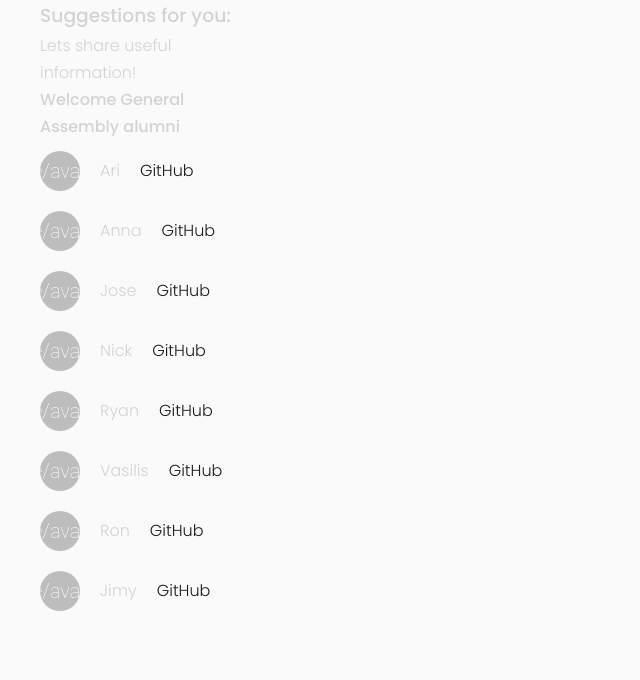
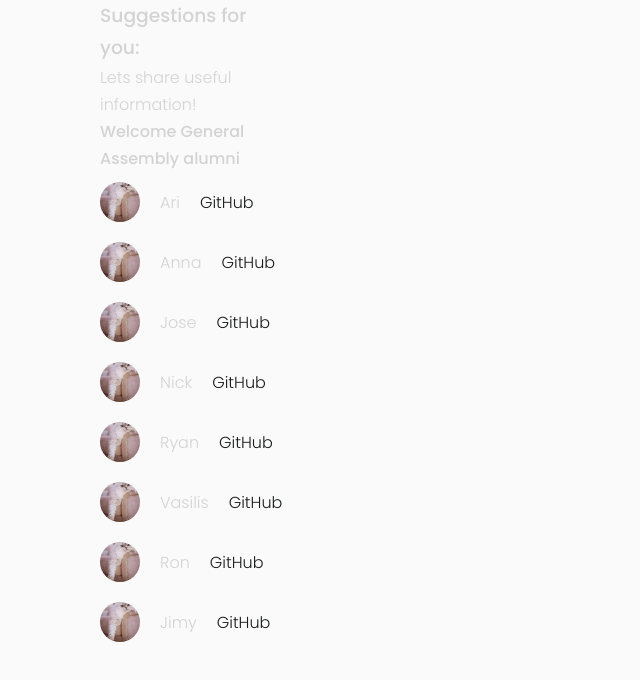
Before and after one commit to annadruzhinina/FrontEnd-Alike, a React (Create React App) app: page /r-navbar in a window 1280 px wide. Shown: the top 680 px of the page, without its empty margins (0-640 px from the left). Built offline with nearby package versions, Linux system fonts and the light colour scheme.

Commit message:
Add update on Home page

```diff
--- a/src/components/MemberInfo/MemberInfo.jsx
+++ b/src/components/MemberInfo/MemberInfo.jsx
@@ -1,11 +1,13 @@
+//import react
 import React from "react";
+// Import Avatar from mui
 import Avatar from "@mui/material/Avatar";
 import "./memberinfo.css";
 
 function MemberInfo({ username, imageUrl, github }) {
   return (
     <div className="member">
-      <Avatar>{imageUrl}</Avatar>
+      <Avatar src={imageUrl} />
       <span className="member-name">{username} </span>
       <a href={github} target="_blank">
         GitHub
--- a/src/components/Navbar/navbar.css
+++ b/src/components/Navbar/navbar.css
@@ -1,7 +1,7 @@
 .navbar {
   height: 100vh;
   border-right: solid rgb(222 236 254);
-  background-color: red;
+  background-color: #eaf4fecf;
   min-width: 200px;
   position: fixed;
   left: 0;
@@ -29,7 +29,7 @@
   margin-left: var(--space-base-half);
 }
 /* For tablets. */
-@media screen and (max-width: 860px) {
+@media screen and (max-width: 1022px) {
   .navbar-menu__text {
     display: none;
   }
--- a/src/components/Post/post.css
+++ b/src/components/Post/post.css
@@ -22,7 +22,7 @@
 .post_header {
   display: flex;
   align-items: center;
-  padding: 20px;
+  padding: var(--space-base-medium);
 }
 .post-avatar {
   margin-right: 10px;
--- a/src/components/RightNavbar/RightNavbar.jsx
+++ b/src/components/RightNavbar/RightNavbar.jsx
@@ -4,6 +4,7 @@
 import "./rightNavbar.css";
 // Import Avatar from mui
 import Avatar from "@mui/material/Avatar";
+// import component
 import MemberInfo from "../MemberInfo/MemberInfo.jsx";
 
 // our function
@@ -11,42 +12,42 @@
   const [avatar, setAvatars] = useState([
     {
       username: "Ari",
-      imageUrl: "./image/avatar.jpeg",
+      imageUrl: "./image/cat.jpeg",
       github: "https://github.com/argurjanaolloni",
     },
     {
       username: "Anna",
-      imageUrl: "./image/avatar.jpeg",
+      imageUrl: "./image/cat.jpeg",
       github: "https://github.com/annadruzhinina",
     },
     {
       username: "Jose",
-      imageUrl: "./image/avatar.jpeg",
+      imageUrl: "./image/cat.jpeg",
       github: "https://github.com/HowzayCalderon",
     },
     {
       username: "Nick",
-      imageUrl: "./image/avatar.jpeg",
+      imageUrl: "./image/cat.jpeg",
       github: "https://github.com/NickFasulo",
     },
     {
       username: "Ryan",
-      imageUrl: "./image/avatar.jpeg",
+      imageUrl: "./image/cat.jpeg",
       github: "https://github.com/Jagerziel",
     },
     {
       username: "Vasilis",
-      imageUrl: "./image/avatar.jpeg",
+      imageUrl: "./image/cat.jpeg",
       github: "https://github.com/Vasilis89",
     },
     {
       username: "Ron",
-      imageUrl: "./image/avatar.jpeg",
+      imageUrl: "./image/cat.jpeg",
       github: "https://github.com/RonLanzilotta",
     },
     {
       username: "Jimy",
-      imageUrl: "./image/avatar.jpeg",
+      imageUrl: "./image/cat.jpeg",
       github: "https://github.com/jallen2787",
     },
   ]);
--- a/src/components/RightNavbar/rightNavbar.css
+++ b/src/components/RightNavbar/rightNavbar.css
@@ -1,6 +1,6 @@
 .suggestion {
   font-weight: 100;
   color: lightgray;
-  padding-left: var(--space-base-double);
+  padding-left: var(--space-base-large);
   max-width: 250px;
 }
--- a/src/index.css
+++ b/src/index.css
@@ -29,6 +29,8 @@
   --icon-size-base: 24px;
   --space-base: 20px;
   --space-base-double: calc(var(--space-base) * 2);
+  --space-base-large: calc(var(--space-base) * 5);
+  --space-base-medium: 8px;
   --space-base-small: 4px;
   --space-base-half:calc(var(--space-base) / 2);
   --navbar-width: 200px;
```
Also changed, not shown: public/image/cat.jpeg (added).
